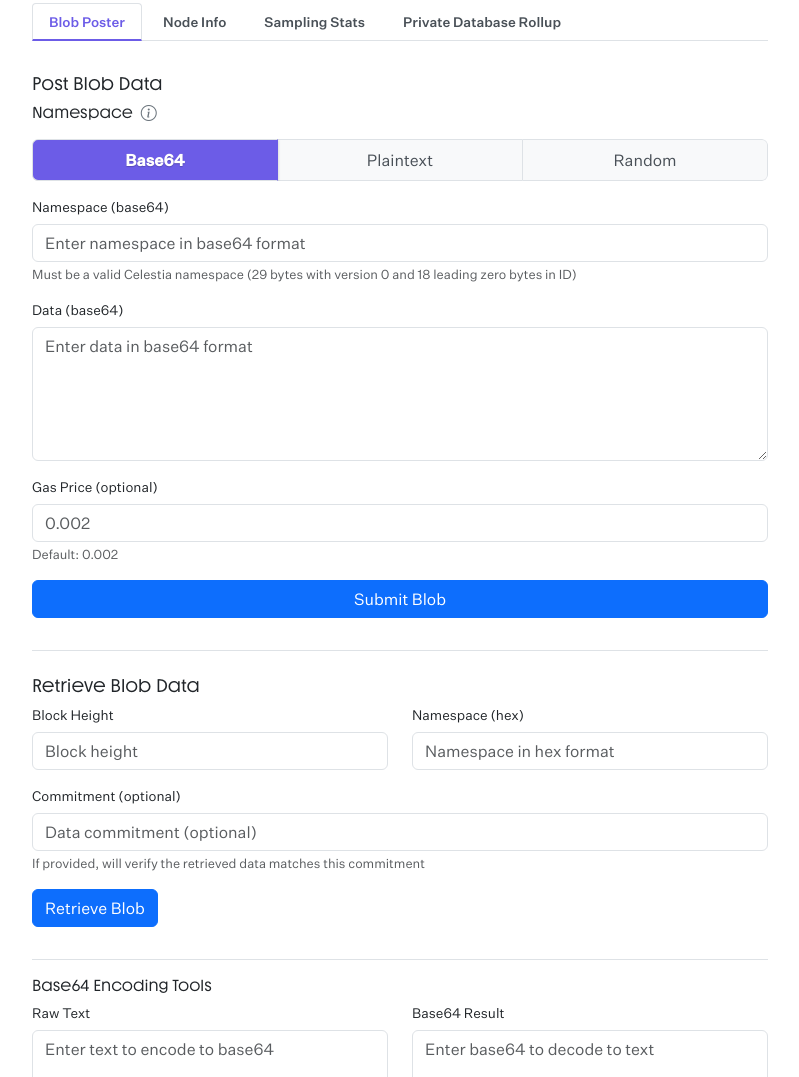
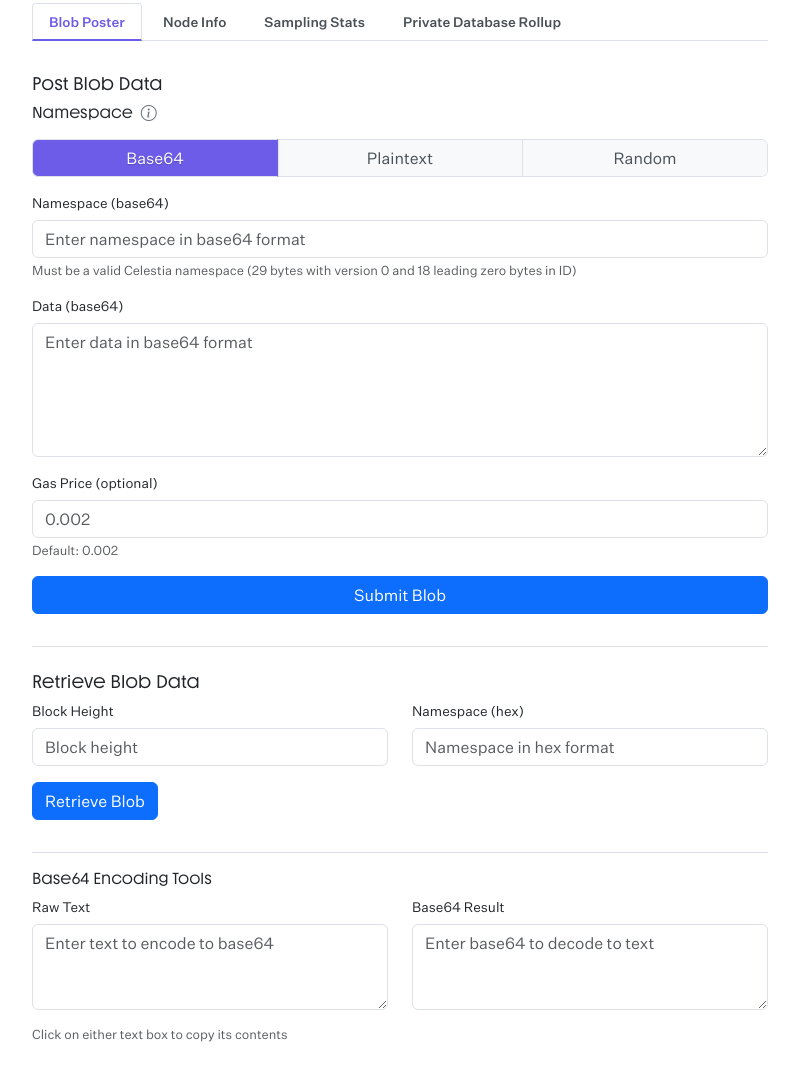
Before and after one commit to gbarros/celestia-node-ui, a website built with Parcel: page index.html in a window 1280 px wide. Shown: the part 157-1234 px from the top of the page, without its empty margins (240-1039 px from the left). Built offline with nearby package versions, Linux system fonts and the light colour scheme; no server answers.

Commit message:
Fix namespace option buttons height and font-weight consistency between light and dark mode

```diff
--- a/index.html
+++ b/index.html
@@ -116,6 +116,22 @@
         }
         .namespace-preview.active {
             display: block;
+        }
+
+        /* Fix for button height consistency between light and dark mode */
+        .namespace-options .btn-group .btn {
+            height: 38px;
+            display: flex;
+            align-items: center;
+            justify-content: center;
+            transition: background-color 0.15s ease-in-out, color 0.15s ease-in-out, border-color 0.15s ease-in-out;
+            border-width: 1px !important;
+            font-weight: 400 !important;
+        }
+
+        .namespace-options .btn-group .btn:active,
+        .namespace-options .btn-group .btn.active {
+            font-weight: 400 !important;
         }
 
         /* Toast notification styles */
@@ -911,11 +927,6 @@
                                 <input type="text" class="form-control" id="retrieveNamespace" placeholder="Namespace in hex format">
                             </div>
                         </div>
-                        <div class="mb-3">
-                            <label for="retrieveCommitment" class="form-label">Commitment (optional)</label>
-                            <input type="text" class="form-control" id="retrieveCommitment" placeholder="Data commitment (optional)">
-                            <div class="form-text">If provided, will verify the retrieved data matches this commitment</div>
-                        </div>
                         <button type="submit" class="btn btn-primary" id="retrieveButton">Retrieve Blob</button>
                     </form>
                     <div class="loading" id="retrieveLoading">
```
